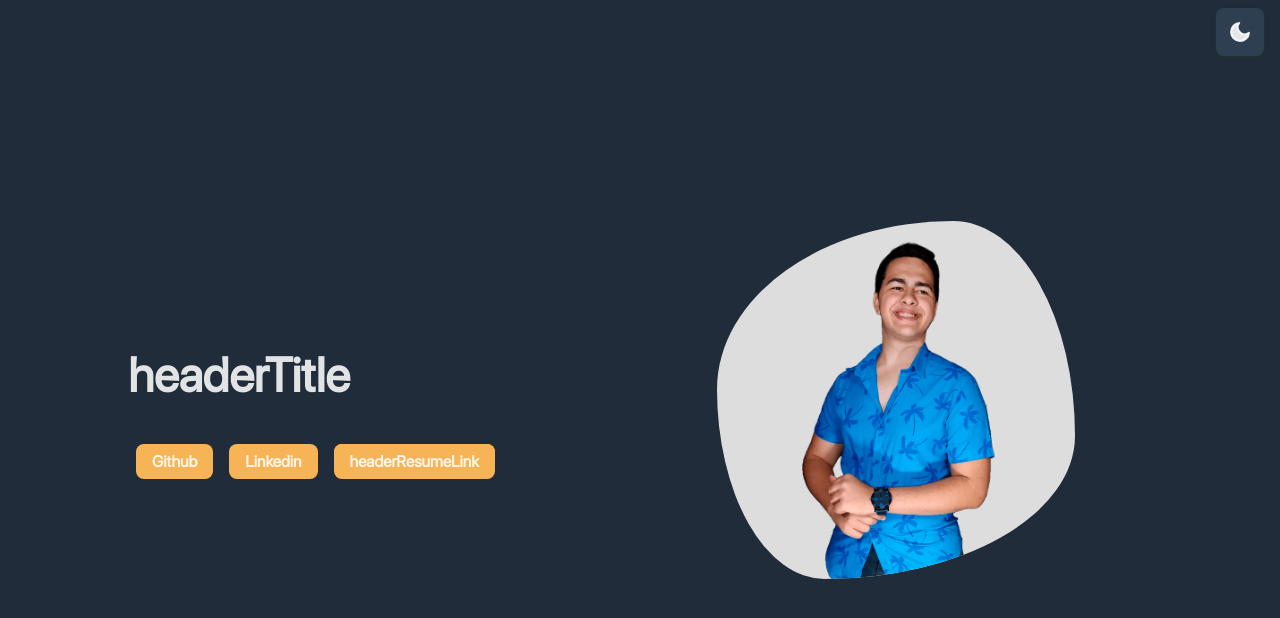
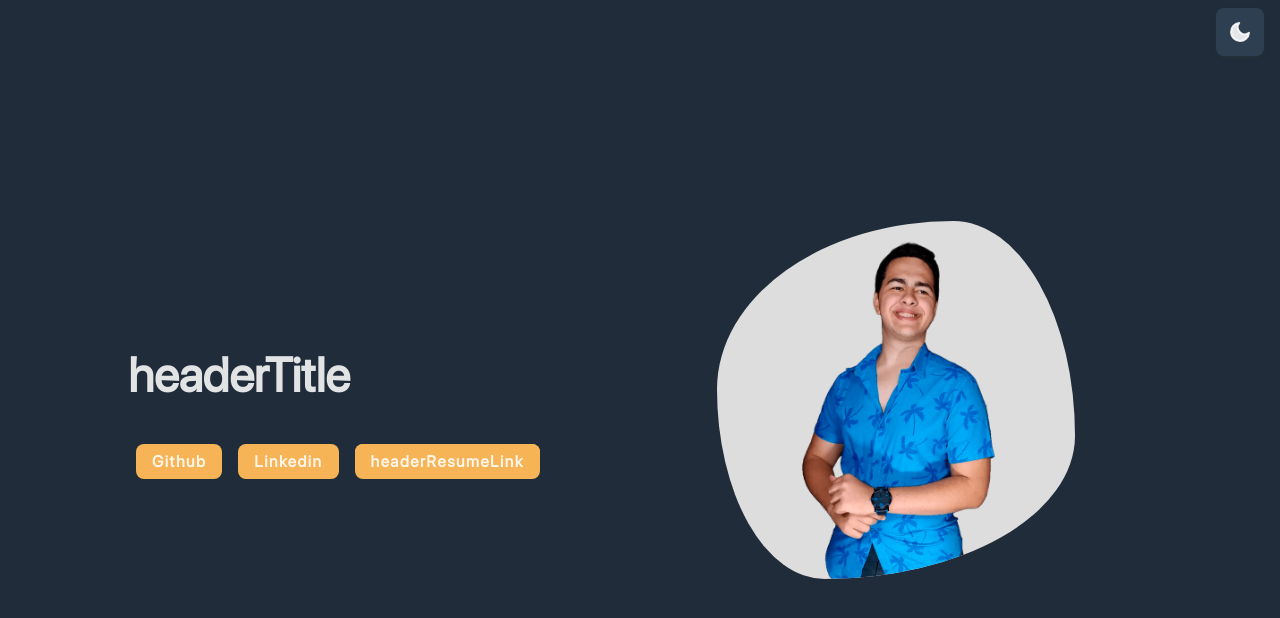
Before and after one commit to tzivigelstein/portfolio, a React (Create React App) app: page / in a window 1280 px wide. Shown: the top 618 px of the page. Built offline with nearby package versions, Linux system fonts and the light colour scheme.

Commit message:
Add letter spacing

```diff
--- a/src/components/Header/Header.js
+++ b/src/components/Header/Header.js
@@ -1,7 +1,7 @@
 import React, { useState } from 'react'
 import styles from './header.module.css'
 import ControlBar from '../ControlBar'
-import HeaderLinkButton from '../HeaderButton'
+import HeaderLinkButton from '../HeaderLinkButton'
 import { useTranslation } from 'react-i18next'
 
 const Header = () => {
--- a/src/components/Header/header.module.css
+++ b/src/components/Header/header.module.css
@@ -46,6 +46,7 @@
   text-decoration: none;
   transition: 0.3s ease-in-out background-color, 0.3s ease-in-out color;
   z-index: 1;
+  letter-spacing: 0.09375rem;
 }
 
 .hiddenResumeDownload {
--- a/src/components/HeaderButton/index.module.css
+++ b/src/components/HeaderLinkButton/index.module.css
@@ -9,6 +9,7 @@
   padding: 0.5rem 1rem;
   text-decoration: none;
   transition: 0.3s ease-in-out background-color, 0.3s ease-in-out color;
+  letter-spacing: 0.09375rem;
 }
 
 @media (hover) {
```
Also changed, not shown: src/components/HeaderLinkButton/index.js (renamed from src/components/HeaderButton/index.js).
